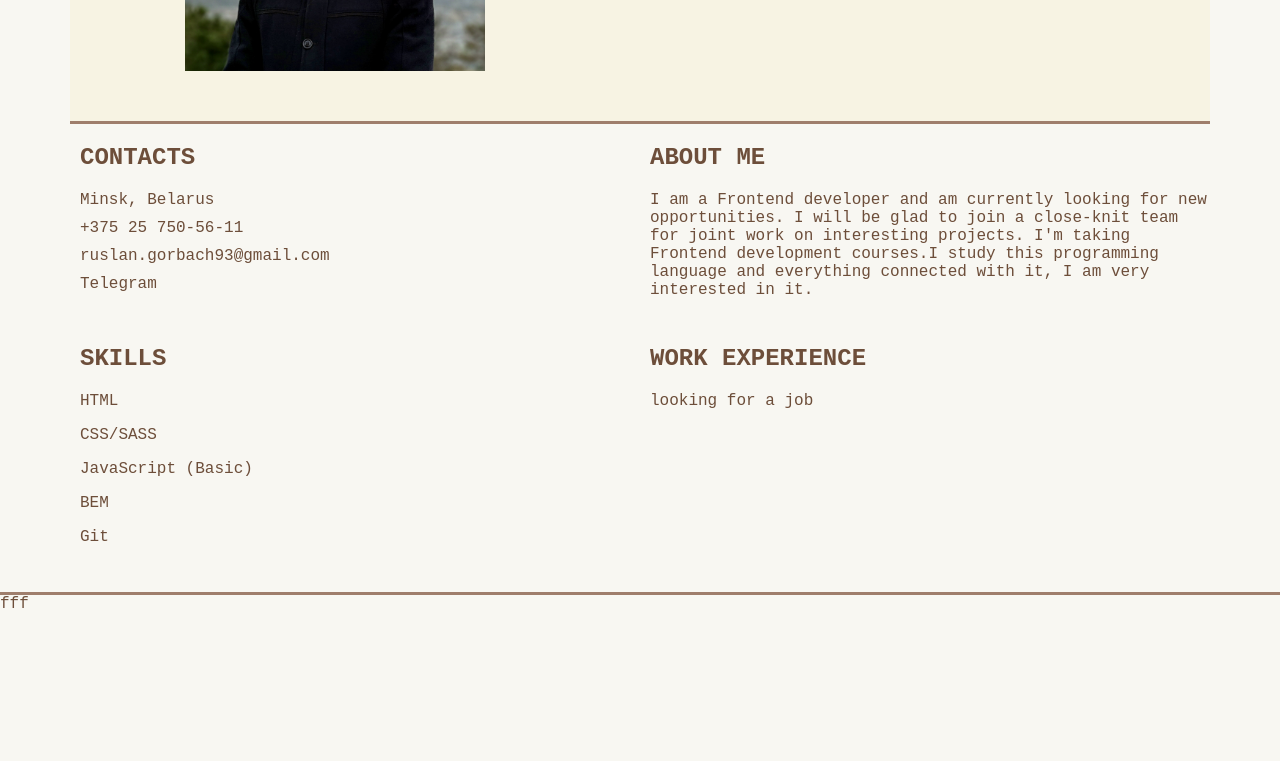
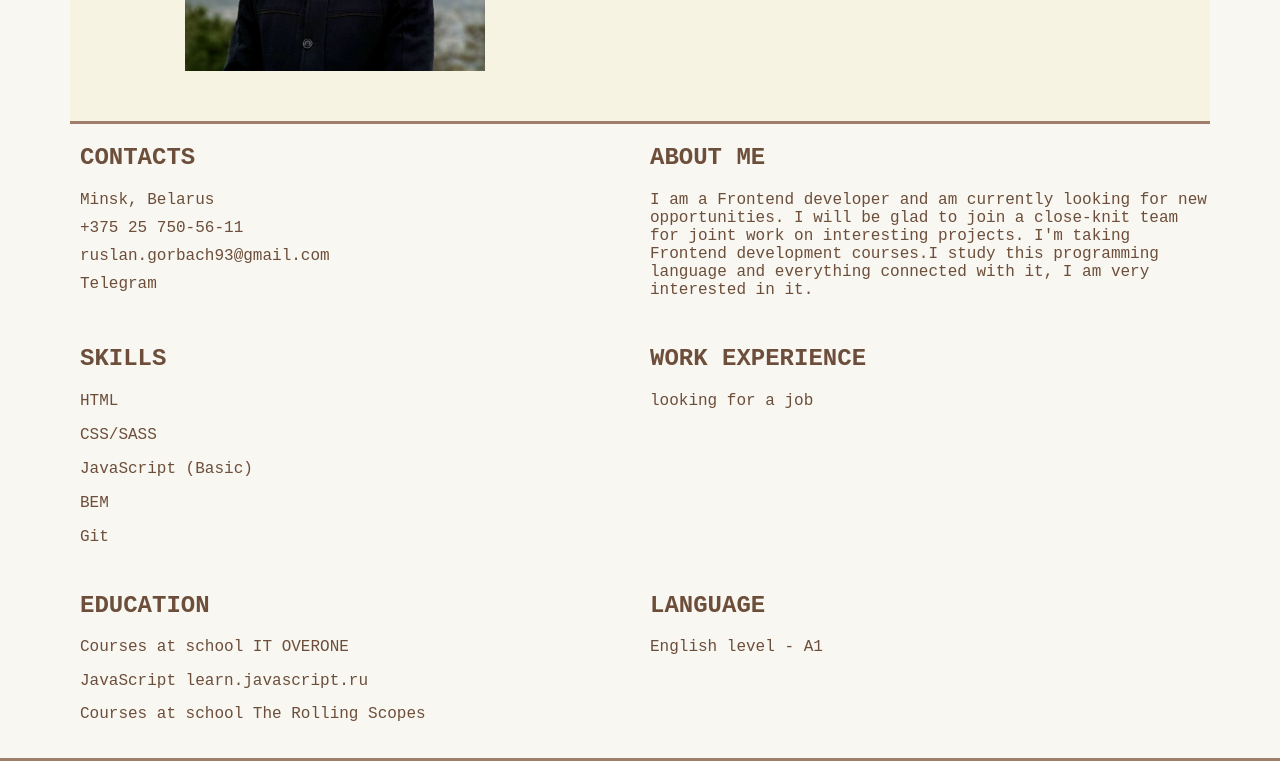
Before and after one commit to RuslanHorbach/rsschool-cv, a plain HTML site: page index.html in a window 1280 px wide. Shown: the part 319-1080 px from the top of the page. Before the commit the page ends 932 px from the top, so only its background shows below. Drawn offline with Linux system fonts and the light colour scheme; a web font is replaced by a local one.

Commit message:
feat: add education and language

```diff
--- a/index.html
+++ b/index.html
@@ -15,12 +15,12 @@
 		<div class="header__container">
 			<nav class="header__nav">
 				<ul class="header__list">
-					<li class="header__item" ><a class="header__link" href="#"> ConTacts</a></li>
-					<li class="header__item" ><a class="header__link" href="#">About Me</a></li>
-					<li class="header__item" ><a class="header__link" href="#">Skills</a></li>
-					<li class="header__item" ><a class="header__link" href="#">Work experience</a></li>
-					<li class="header__item" ><a class="header__link" href="#">Education</a></li>
-					<li class="header__item" ><a class="header__link" href="#">Language</a></li>
+					<li class="header__item" ><a class="header__link" href="#contacts"> ConTacts</a></li>
+					<li class="header__item" ><a class="header__link" href="#about">About Me</a></li>
+					<li class="header__item" ><a class="header__link" href="#skills">Skills</a></li>
+					<li class="header__item" ><a class="header__link" href="#work">Work experience</a></li>
+					<li class="header__item" ><a class="header__link" href="#education">Education</a></li>
+					<li class="header__item" ><a class="header__link" href="#lang">Language</a></li>
 				</ul>
 			</nav>
 		</div>
@@ -59,13 +59,21 @@
 					<h2 class="main__tit">Work experience</h2>
 					<p>looking for a job</p>
 				</div>
-				<div class="main__education" id="education"><h2 class="main__tit"></h2></div>
-				<div class="main__lang" id="lang"><h2 class="main__tit"></h2></div>
+				<div class="main__education" id="education">
+					<h2 class="main__tit">Education</h2>
+					<p>Courses at school IT OVERONE</p>
+					<a href="https://learn.javascript.ru/">JavaScript learn.javascript.ru</a>
+					<a href="https://rs.school/js/">Courses at school The Rolling Scopes</a>
+				</div>
+				<div class="main__lang" id="lang">
+					<h2 class="main__tit"> Language</h2>
+					<p>English level - A1</p>
+				</div>
 			</section>
 		</div>
 	</main>
 
-	<footer>fff
+	<footer>
 		<div class="footer__container"></div>
 	</footer>
 
--- a/style.css
+++ b/style.css
@@ -61,6 +61,7 @@ li:last-child {
 main {
 	/* align-self:center ; */
 	border-bottom: 3px solid #9f7e6c;
+	padding-bottom: 20px;
 }
 .main__profile {
 	display: flex;
@@ -119,5 +120,14 @@ main {
 }
 
 
+.main__education a{
+	display: block;
+	text-decoration: none;
+	padding: 0px 0px 15px 0px;
+}
+
+
+
+
 
 /* ======================summary=========================*/
```
